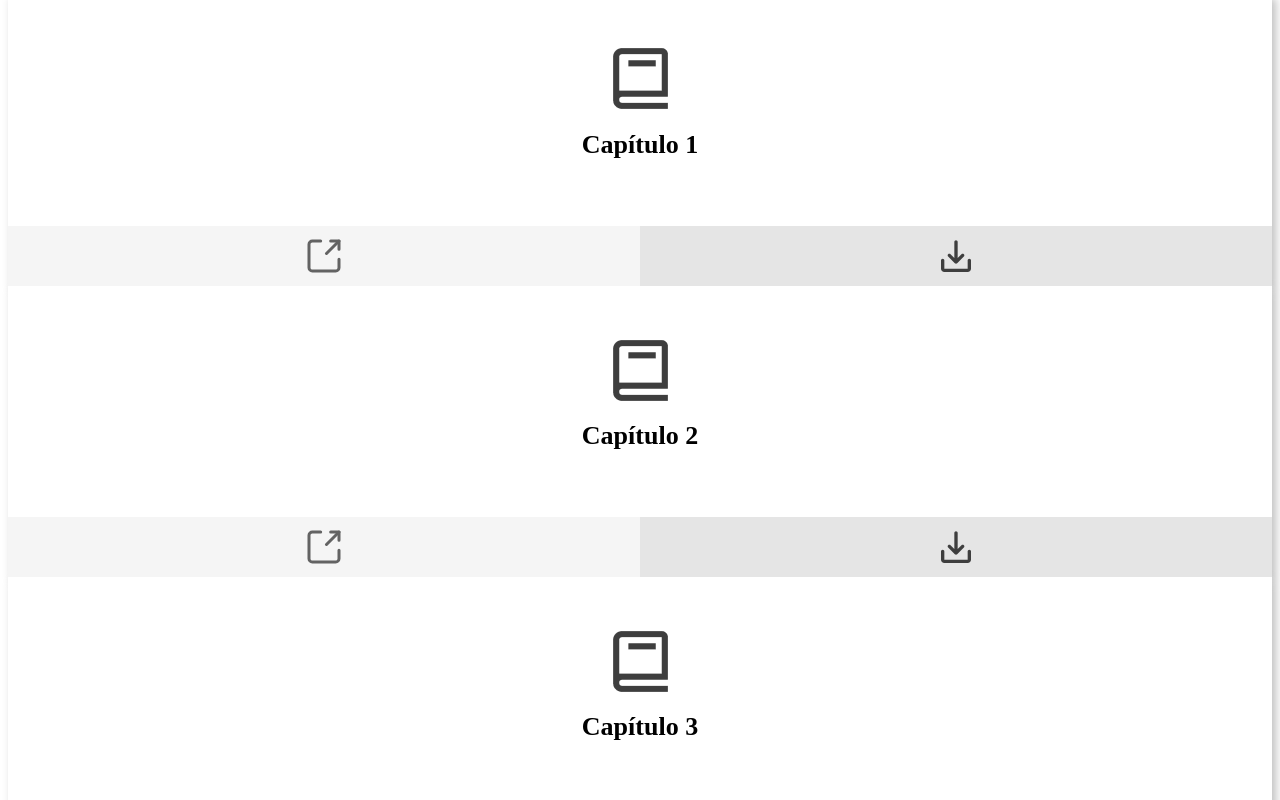
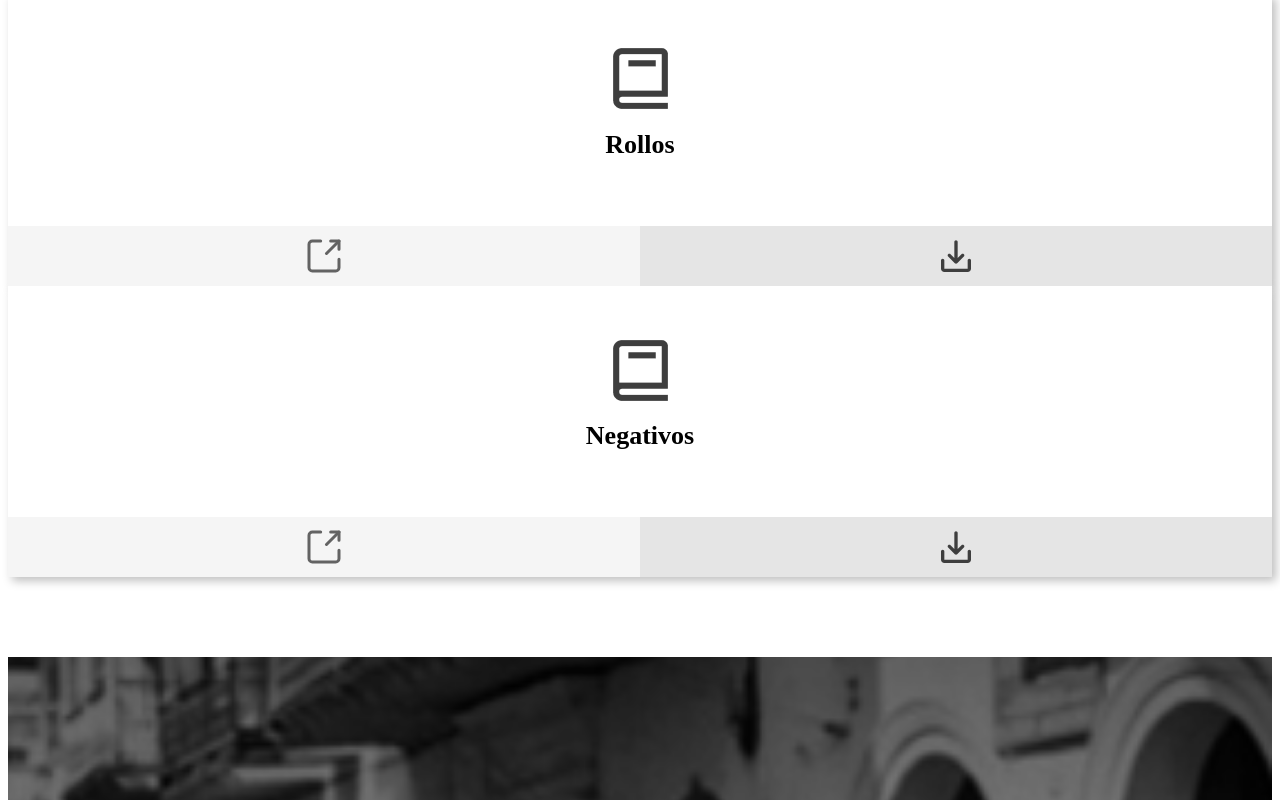
Before and after one commit to DuvanProgrammer/robert-west, a Next.js app: page /catalogos in a window 1280 px wide. Shown: the part 360-1160 px from the top of the page. Built offline with nearby package versions, Linux system fonts and the light colour scheme.

Commit message:
correcciones reunión 6 abril

```diff
--- a/pages/catalogos.jsx
+++ b/pages/catalogos.jsx
@@ -21,22 +21,16 @@ export default function catalogos() {
       </div>
       <div className="container mt-5">
         <div className="row">
-          <div className="col-4">
+          <div className="col-6">
             <Chapters
-              chapter="Capítulo 1"
+              chapter="Rollos"
               open={"https://docs.google.com/spreadsheets/d/1OHHD35TFb65CXJ5M73Gjt2goP10uTwbt/edit?usp=sharing&ouid=108728836013224191858&rtpof=true&sd=true"}
             />
           </div>
-          <div className="col-4">
+          <div className="col-6">
             <Chapters
-              chapter="Capítulo 2"
+              chapter="Negativos"
               open={"https://docs.google.com/spreadsheets/d/13_grpx6tMoYR5oVaVViSyFBLgQ2aOC3R/edit?usp=sharing&ouid=108728836013224191858&rtpof=true&sd=true"}
-            />
-          </div>
-          <div className="col-4">
-            <Chapters
-              chapter="Capítulo 3"
-              open={"https://docs.google.com/spreadsheets/d/1qckjqYBwtv5_Xw0UoSBJ3seg1xfUTkn4/edit?usp=sharing&ouid=108728836013224191858&rtpof=true&sd=true"}
             />
           </div>
         </div>
--- a/pages/index.jsx
+++ b/pages/index.jsx
@@ -32,7 +32,7 @@ export default function Inicio() {
                     button={false}
                     imagen="/img/subheader-white.png"
                     title="Archivo fotográfico de
-                    Robert West"
+                    Robert C. West"
                     subtitle="Las tierras bajas del pacifico colombiano"
                     desc="El geógrafo estadounidense Robert West (1913-2001), representante de la llamada Escuela de Berkeley, recorrió el Pacífico colombiano en los veranos entre 1951 y 1954. Como resultado de su investigación publicó en 1957 una monografía clásica titulada The Pacific Lowlands of Colombia (que fue publicada en español en el 2000). Tal vez su más fiel compañera de viaje fue su cámara, herramienta necesaria para captar los elementos de la cultura material fundamentales dentro de su visión de la geografía. En esos cuatro viajes, West tomó cerca de 2.000 fotos, de las cuales seleccionamos 300 que ponemos a disposición de los interesados."
                 />
```
